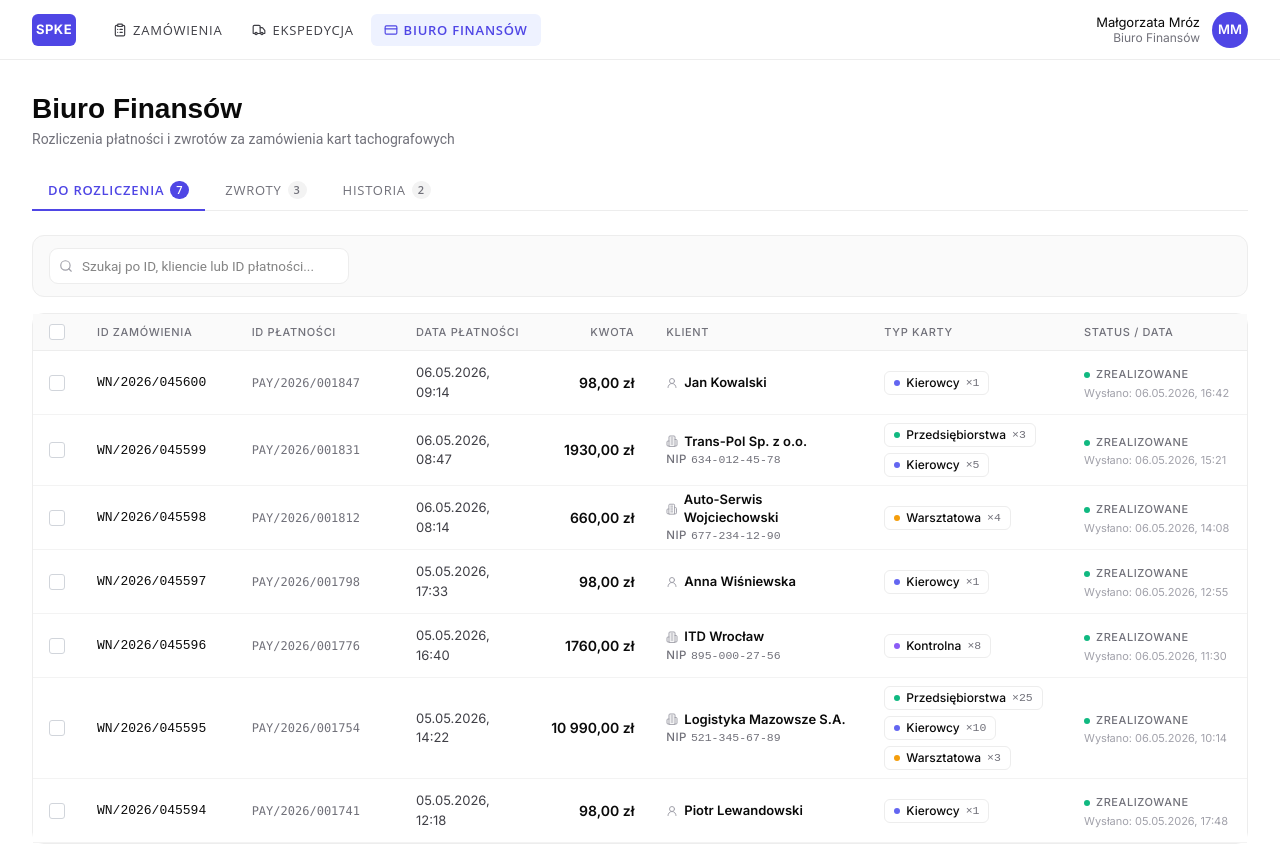
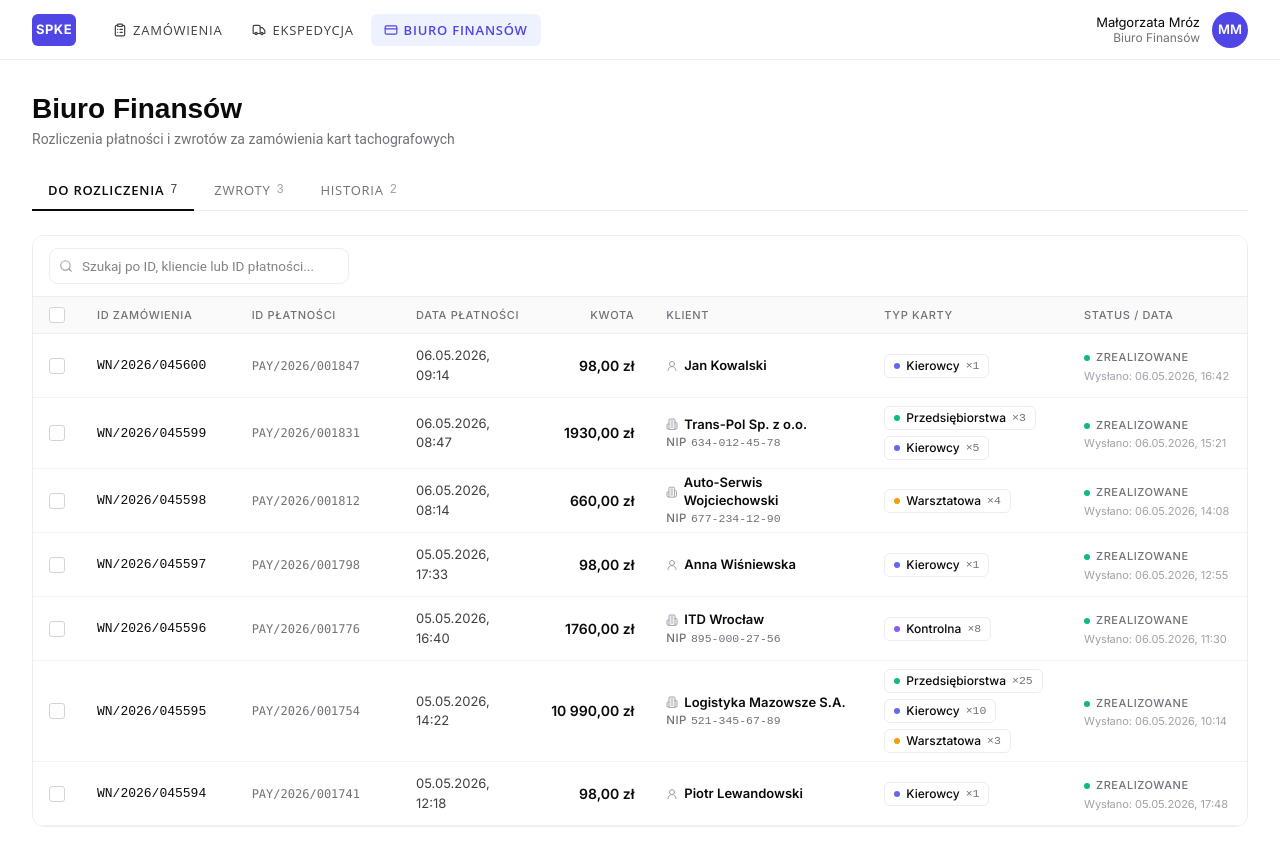
Before and after one commit to simonsban/spke-test_app, a React (Vite) app: page / in a window 1280 px wide. Both pictures are taken after a click on the button "BIURO FINANSÓW". Shown: the top 866 px of the page. Built offline with nearby package versions, Linux system fonts and the light colour scheme.

Commit message:
aktualizacja BF

```diff
--- a/src/app/App.tsx
+++ b/src/app/App.tsx
@@ -3009,10 +3009,10 @@ function FinanceView() {
                 height: 40,
                 fontSize: 13,
                 fontWeight: tab === t.key ? 600 : 400,
-                color: tab === t.key ? "#4F46E5" : "#71717A",
+                color: tab === t.key ? "#0A0A0A" : "#71717A",
                 backgroundColor: "transparent",
                 border: "none",
-                borderBottom: tab === t.key ? "2px solid #4F46E5" : "2px solid transparent",
+                borderBottom: tab === t.key ? "2px solid #0A0A0A" : "2px solid transparent",
                 cursor: "pointer",
                 marginBottom: -1,
                 gap: 6,
@@ -3021,12 +3021,10 @@ function FinanceView() {
               {t.label}
               <span
                 style={{
-                  fontSize: 11,
-                  fontWeight: 600,
-                  padding: "1px 6px",
-                  borderRadius: 10,
-                  backgroundColor: tab === t.key ? "#4F46E5" : "#F3F3F3",
-                  color: tab === t.key ? "#FFFFFF" : "#71717A",
+                  fontFamily: '"JetBrains Mono", ui-monospace, monospace',
+                  fontSize: 12,
+                  fontWeight: 400,
+                  color: tab === t.key ? "#3F3F46" : "#A1A1AA",
                 }}
               >
                 {t.count}
@@ -3036,14 +3034,15 @@ function FinanceView() {
         </div>
       </div>
 
+      {/* Toolbar + Tabela — jeden kontener */}
+      <div style={{ borderRadius: 12, border: "1px solid #EDEDED", overflow: "hidden" }}>
         {/* Toolbar */}
         <div
-        className="flex items-center justify-between mb-4"
+          className="flex items-center justify-between"
           style={{
             padding: selectedCount > 0 ? "8px 8px 8px 16px" : "12px 16px",
-          backgroundColor: selectedCount > 0 ? "#0A0A0A" : "#FAFAFA",
-          borderRadius: 12,
-          border: "1px solid #EDEDED",
+            backgroundColor: selectedCount > 0 ? "#0A0A0A" : "#FFFFFF",
+            borderBottom: "1px solid #EDEDED",
             transition: "background-color 150ms ease",
           }}
         >
@@ -3139,7 +3138,6 @@ function FinanceView() {
             </p>
           </div>
         ) : (
-        <div style={{ borderRadius: 12, border: "1px solid #EDEDED" }}>
           <table className="w-full" style={{ borderCollapse: "collapse", tableLayout: "auto" }}>
             <colgroup>
               {tab !== "history" && <col style={{ width: 40 }} />}
@@ -3280,8 +3278,8 @@ function FinanceView() {
               })}
             </tbody>
           </table>
-        </div>
-      )}
+        )}
+      </div>
 
       {/* Modal raportu */}
       {reportModal && (
```
Lines whose indentation alone changed are shown as unchanged.
